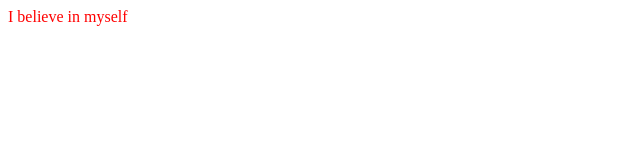
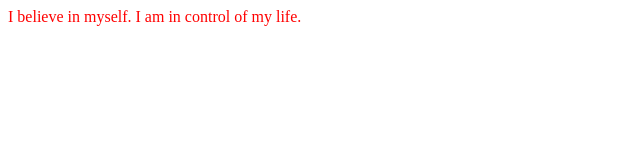
Before and after one commit to emmabraherr/Real-Deal-, a plain HTML site: page index.html in a window 1280 px wide. Shown: the whole page, without its empty margins (0-640 px from the left). Drawn offline with Linux system fonts and the light colour scheme.

Commit message:
added to the body

```diff
--- a/index.html
+++ b/index.html
@@ -7,6 +7,6 @@
     <link rel="stylesheet" href="styles.css">
 </head>
 <body>
- I believe in myself
+ I believe in myself. I am in control of my life.
 </body>
 </html>
```
